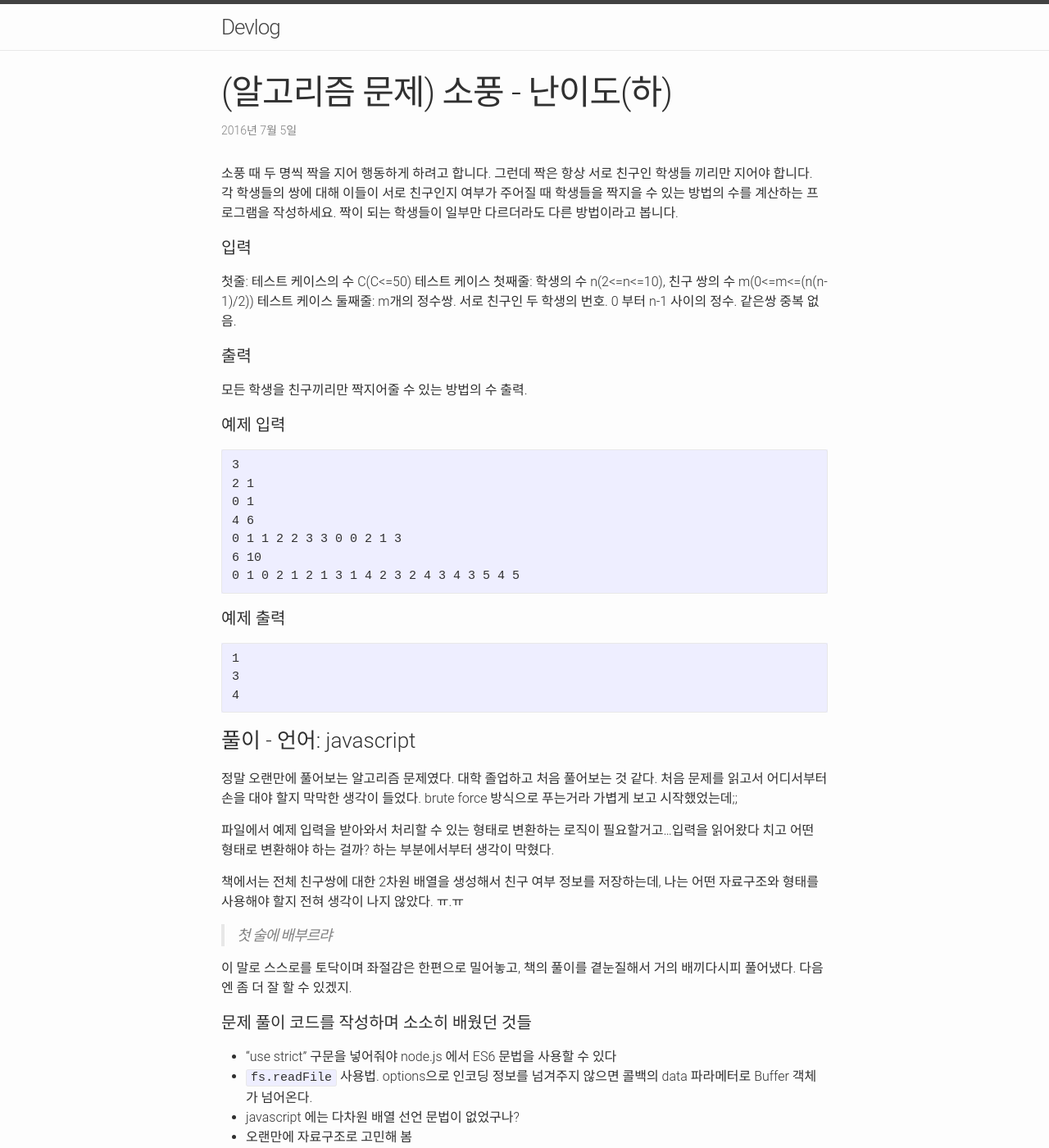
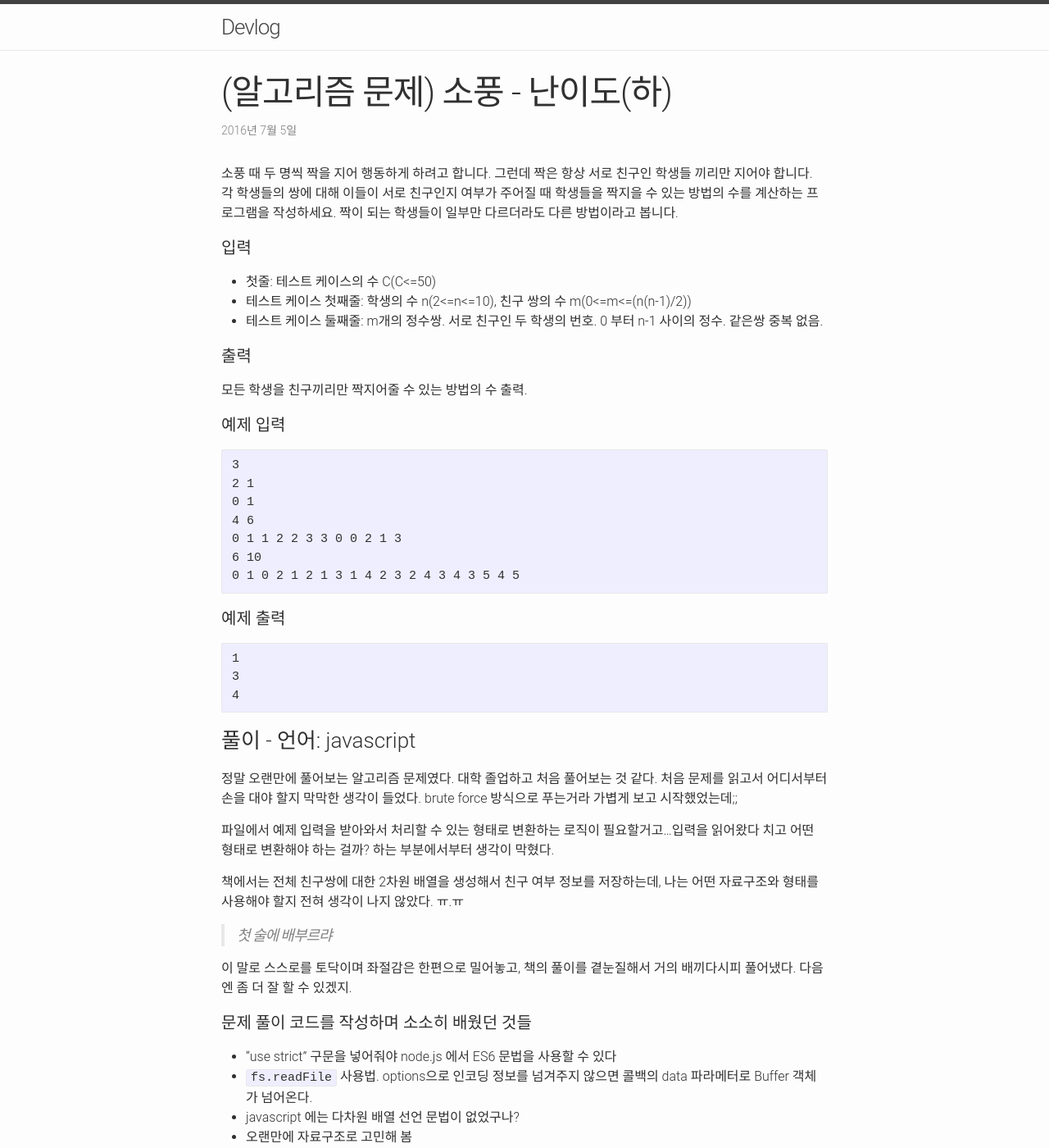
Before and after one commit to ilhsu/ilhsu.github.io, a Jekyll site: the page built from _posts/2016-07-05-알고리즘-소풍.md, in a window 1280 px wide and 1400 px high. Shown: the whole window at 82% size. Built offline with Jekyll 4.4.1, drawn with Linux system fonts in a browser that asks for light colours; some of the changed text lies outside the part shown.

Commit message:
포스트 수정

```diff
--- a/_posts/2016-07-05-알고리즘-소풍.md
+++ b/_posts/2016-07-05-알고리즘-소풍.md
@@ -6,9 +6,9 @@
 소풍 때 두 명씩 짝을 지어 행동하게 하려고 합니다. 그런데 짝은 항상 서로 친구인 학생들 끼리만 지어야 합니다. 각 학생들의 쌍에 대해 이들이 서로 친구인지 여부가 주어질 때 학생들을 짝지을 수 있는 방법의 수를 계산하는 프로그램을 작성하세요. 짝이 되는 학생들이 일부만 다르더라도 다른 방법이라고 봅니다.
 
 #### 입력
-첫줄: 테스트 케이스의 수 C(C<=50)
-테스트 케이스 첫째줄: 학생의 수 n(2<=n<=10), 친구 쌍의 수 m(0<=m<=(n(n-1)/2))
-테스트 케이스 둘째줄: m개의 정수쌍. 서로 친구인 두 학생의 번호. 0 부터 n-1 사이의 정수. 같은쌍 중복 없음.
+- 첫줄: 테스트 케이스의 수 C(C<=50)
+- 테스트 케이스 첫째줄: 학생의 수 n(2<=n<=10), 친구 쌍의 수 m(0<=m<=(n(n-1)/2))
+- 테스트 케이스 둘째줄: m개의 정수쌍. 서로 친구인 두 학생의 번호. 0 부터 n-1 사이의 정수. 같은쌍 중복 없음.
 
 #### 출력
 모든 학생을 친구끼리만 짝지어줄 수 있는 방법의 수 출력.
```
Also changed, not shown: other parts of _posts/2016-07-05-알고리즘-소풍.md (+1 -0 lines).
